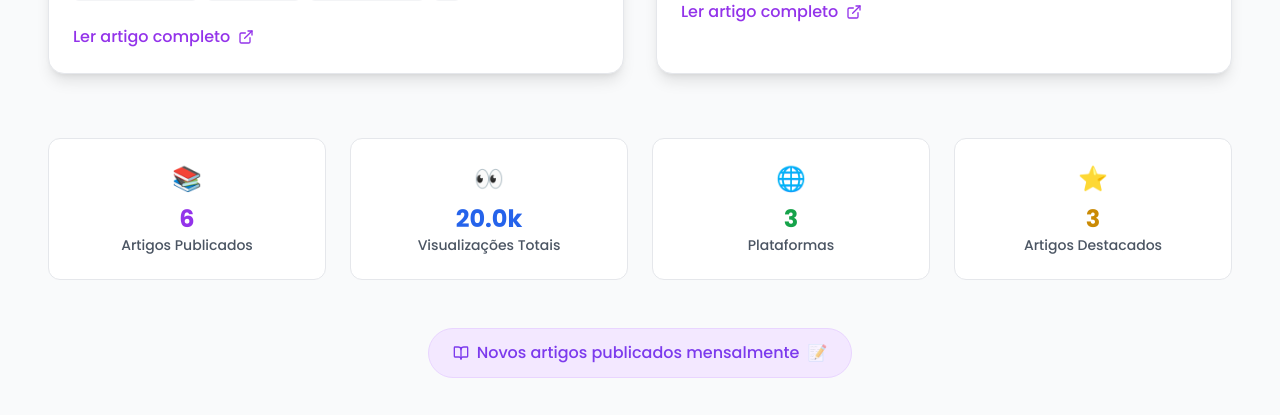
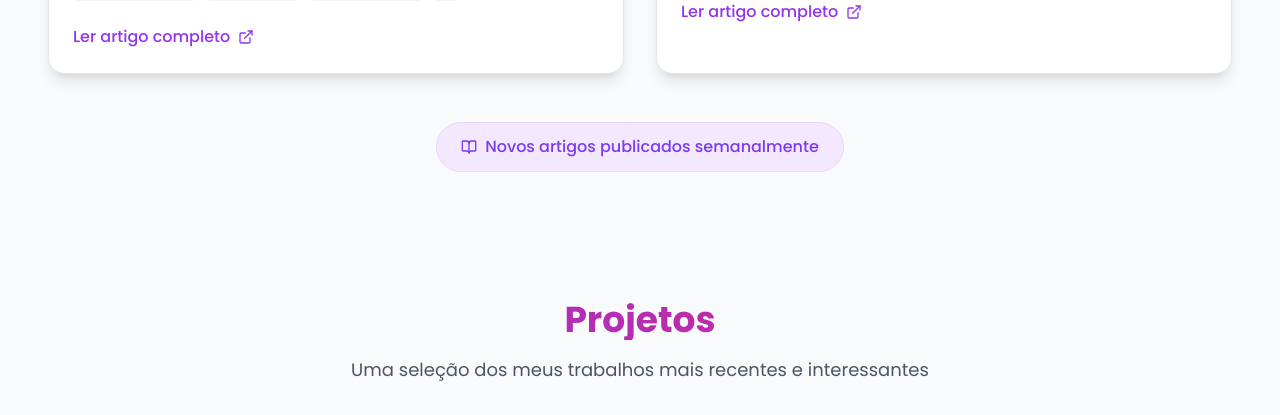
Before and after one commit to DeysRodrigues/portfolio, a React (Vite) app in the folder my-portfolio/: page / in a window 1280 px wide. Shown: the part 4480-4895 px from the top of the page. Built offline with nearby package versions, Linux system fonts and the light colour scheme.

Commit message:
refactor: comment section for future updates

```diff
--- a/my-portfolio/src/components/Articles.tsx
+++ b/my-portfolio/src/components/Articles.tsx
@@ -272,7 +272,7 @@ const Articles: React.FC<ArticlesProps> = ({ isLoading }) => {
         </div>
 
         {/* Statistics */}
-        <motion.div
+        {/* <motion.div
           initial={{ opacity: 0, y: 30 }}
           whileInView={{ opacity: 1, y: 0 }}
           transition={{ duration: 0.8, delay: 0.4 }}
@@ -319,7 +319,7 @@ const Articles: React.FC<ArticlesProps> = ({ isLoading }) => {
               </div>
             </motion.div>
           ))}
-        </motion.div>
+        </motion.div> */}
 
         {/* Call to Action */}
         <motion.div
@@ -331,8 +331,8 @@ const Articles: React.FC<ArticlesProps> = ({ isLoading }) => {
         >
           <div className="inline-flex items-center space-x-2 bg-purple-100 dark:bg-purple-900/30 text-purple-700 dark:text-purple-300 px-6 py-3 rounded-full font-medium border border-purple-200 dark:border-purple-700">
             <BookOpen size={16} />
-            <span>Novos artigos publicados mensalmente</span>
-            <span className="animate-pulse">📝</span>
+            <span>Novos artigos publicados semanalmente</span>
+
           </div>
         </motion.div>
       </div>
```
